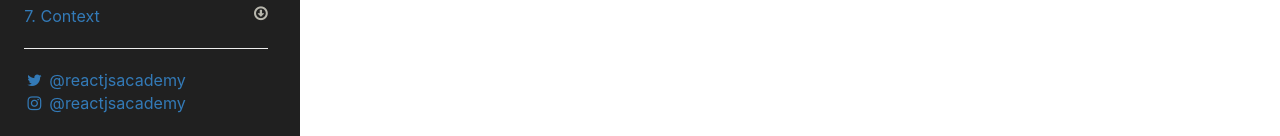
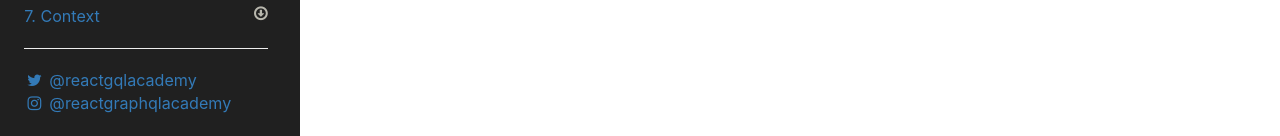
Before and after one commit to mhcrocky/Cocoa-pattern, a React (Create React App) app: page /closure in a window 1280 px wide. Shown: the part 661-797 px from the top of the page. Built offline with nearby package versions, Linux system fonts and the light colour scheme.

Commit message:
update social netwrok links

```diff
--- a/src/components/App.jsx
+++ b/src/components/App.jsx
@@ -94,20 +94,20 @@ class App extends React.Component {
                 <a
                   target="_blank"
                   rel="noopener noreferrer"
-                  href="https://twitter.com/reactjsacademy"
+                  href="https://twitter.com/reactgqlacademy"
                   className="btn-social btn-outline"
                 >
-                  <i className="fa fa-fw fa-twitter" /> @reactjsacademy
+                  <i className="fa fa-fw fa-twitter" /> @reactgqlacademy
                 </a>
               </li>
               <li>
                 <a
                   target="_blank"
                   rel="noopener noreferrer"
-                  href="https://www.instagram.com/reactjsacademy/"
+                  href="https://www.instagram.com/reactgraphqlacademy/"
                   className="btn-social btn-outline"
                 >
-                  <i className="fa fa-fw fa-instagram" /> @reactjsacademy
+                  <i className="fa fa-fw fa-instagram" /> @reactgraphqlacademy
                 </a>
               </li>
             </ul>
```
